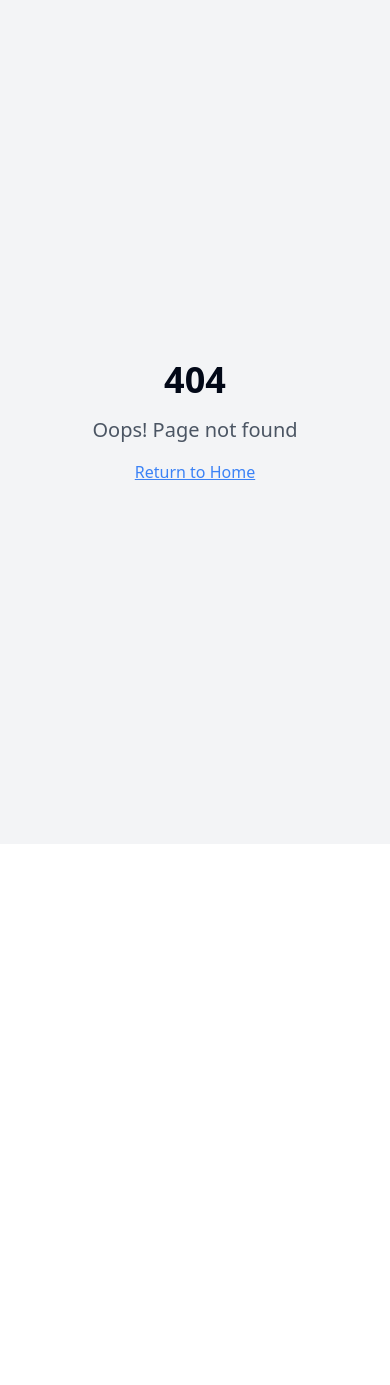
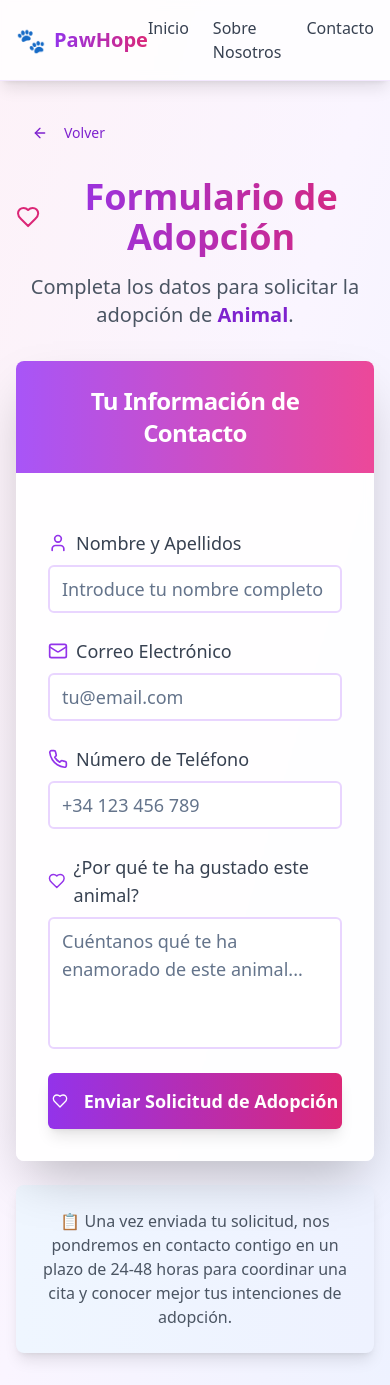
Before and after one commit to Meryn707/animal-div-reveal, a React (Vite) app: page /adoption-form in a window 390 px wide. Before the commit this address had no page. Before the commit the page ends 844 px from the top, so only its background shows below. Built offline with nearby package versions, Linux system fonts and the light colour scheme.

Commit message:
feat: Add adoption form
Implement an adoption form with styling, including name, email, phone, and reason fields.

```diff
--- a/src/App.tsx
+++ b/src/App.tsx
@@ -6,6 +6,7 @@ import { QueryClient, QueryClientProvider } from "@tanstack/react-query";
 import { BrowserRouter, Routes, Route } from "react-router-dom";
 import Index from "./pages/Index";
 import AnimalDetail from "./pages/AnimalDetail";
+import AdoptionForm from "./pages/AdoptionForm";
 import NotFound from "./pages/NotFound";
 
 const queryClient = new QueryClient();
@@ -19,6 +20,7 @@ const App = () => (
         <Routes>
           <Route path="/" element={<Index />} />
           <Route path="/animal-detail" element={<AnimalDetail />} />
+          <Route path="/adoption-form" element={<AdoptionForm />} />
           {/* ADD ALL CUSTOM ROUTES ABOVE THE CATCH-ALL "*" ROUTE */}
           <Route path="*" element={<NotFound />} />
         </Routes>
--- /dev/null
+++ b/src/pages/AdoptionForm.tsx
@@ -0,0 +1,208 @@
+
+import React, { useState } from 'react';
+import { useNavigate, useLocation } from 'react-router-dom';
+import { Card, CardContent, CardHeader, CardTitle } from '@/components/ui/card';
+import { Button } from '@/components/ui/button';
+import { Input } from '@/components/ui/input';
+import { Textarea } from '@/components/ui/textarea';
+import { Label } from '@/components/ui/label';
+import { ArrowLeft, Heart, Mail, Phone, User } from 'lucide-react';
+
+interface AnimalData {
+  idAnimal: string;
+  nombre: string;
+}
+
+const AdoptionForm = () => {
+  const navigate = useNavigate();
+  const location = useLocation();
+  const animalData: AnimalData = location.state?.animalData || { idAnimal: "1", nombre: "Animal" };
+
+  const [formData, setFormData] = useState({
+    nombre: '',
+    email: '',
+    telefono: '',
+    motivo: ''
+  });
+
+  const handleInputChange = (e: React.ChangeEvent<HTMLInputElement | HTMLTextAreaElement>) => {
+    const { name, value } = e.target;
+    setFormData(prev => ({
+      ...prev,
+      [name]: value
+    }));
+  };
+
+  const handleSubmit = (e: React.FormEvent) => {
+    e.preventDefault();
+    // Aquí enviarías los datos a tu backend
+    console.log('Datos del formulario:', {
+      idAnimal: animalData.idAnimal,
+      ...formData
+    });
+    // Por ahora solo mostramos un alert
+    alert('¡Solicitud de adopción enviada correctamente!');
+    navigate('/');
+  };
+
+  const handleGoBack = () => {
+    navigate(-1);
+  };
+
+  return (
+    <div className="min-h-screen bg-gradient-to-br from-pink-50 via-purple-50 to-indigo-50">
+      {/* Navegación */}
+      <nav className="bg-white/80 backdrop-blur-sm shadow-lg border-b border-purple-100">
+        <div className="container mx-auto px-4 py-4">
+          <div className="flex items-center justify-between">
+            <div className="flex items-center space-x-2">
+              <span className="text-2xl">🐾</span>
+              <span className="text-xl font-bold bg-gradient-to-r from-purple-600 to-pink-600 bg-clip-text text-transparent">
+                PawHope
+              </span>
+            </div>
+            <ul className="flex space-x-6">
+              <li><a href="/" className="text-gray-700 hover:text-purple-600 transition-colors">Inicio</a></li>
+              <li><a href="/about" className="text-gray-700 hover:text-purple-600 transition-colors">Sobre Nosotros</a></li>
+              <li><a href="/contact" className="text-gray-700 hover:text-purple-600 transition-colors">Contacto</a></li>
+            </ul>
+          </div>
+        </div>
+      </nav>
+
+      <div className="container mx-auto px-4 py-8">
+        {/* Botón de regreso */}
+        <Button
+          variant="ghost"
+          onClick={handleGoBack}
+          className="mb-6 text-purple-700 hover:text-purple-900 hover:bg-purple-100 transition-all duration-200"
+        >
+          <ArrowLeft className="mr-2 h-4 w-4" />
+          Volver
+        </Button>
+
+        <div className="max-w-2xl mx-auto">
+          {/* Header del formulario */}
+          <div className="text-center mb-8">
+            <div className="inline-flex items-center space-x-2 mb-4">
+              <Heart className="h-8 w-8 text-pink-600" />
+              <h1 className="text-4xl font-bold bg-gradient-to-r from-purple-600 to-pink-600 bg-clip-text text-transparent">
+                Formulario de Adopción
+              </h1>
+            </div>
+            <p className="text-xl text-gray-600">
+              Completa los datos para solicitar la adopción de{" "}
+              <span className="font-semibold text-purple-700">{animalData.nombre}</span>.
+            </p>
+          </div>
+
+          {/* Formulario */}
+          <Card className="border-0 shadow-2xl bg-white/90 backdrop-blur-sm">
+            <CardHeader className="bg-gradient-to-r from-purple-500 to-pink-500 text-white rounded-t-lg">
+              <CardTitle className="text-center text-2xl font-bold">
+                Tu Información de Contacto
+              </CardTitle>
+            </CardHeader>
+            <CardContent className="p-8">
+              <form onSubmit={handleSubmit} className="space-y-6">
+                <input type="hidden" name="idAnimal" value={animalData.idAnimal} />
+
+                {/* Nombre */}
+                <div className="space-y-2">
+                  <Label htmlFor="nombre" className="text-lg font-medium text-gray-700 flex items-center">
+                    <User className="h-5 w-5 mr-2 text-purple-600" />
+                    Nombre y Apellidos
+                  </Label>
+                  <Input
+                    type="text"
+                    id="nombre"
+                    name="nombre"
+                    value={formData.nombre}
+                    onChange={handleInputChange}
+                    required
+                    className="h-12 text-lg border-2 border-purple-200 focus:border-purple-500 transition-colors"
+                    placeholder="Introduce tu nombre completo"
+                  />
+                </div>
+
+                {/* Email */}
+                <div className="space-y-2">
+                  <Label htmlFor="email" className="text-lg font-medium text-gray-700 flex items-center">
+                    <Mail className="h-5 w-5 mr-2 text-purple-600" />
+                    Correo Electrónico
+                  </Label>
+                  <Input
+                    type="email"
+                    id="email"
+                    name="email"
+                    value={formData.email}
+                    onChange={handleInputChange}
+                    required
+                    className="h-12 text-lg border-2 border-purple-200 focus:border-purple-500 transition-colors"
+                    placeholder="tu@email.com"
+                  />
+                </div>
+
+                {/* Teléfono */}
+                <div className="space-y-2">
+                  <Label htmlFor="telefono" className="text-lg font-medium text-gray-700 flex items-center">
+                    <Phone className="h-5 w-5 mr-2 text-purple-600" />
+                    Número de Teléfono
+                  </Label>
+                  <Input
+                    type="tel"
+                    id="telefono"
+                    name="telefono"
+                    value={formData.telefono}
+                    onChange={handleInputChange}
+                    required
+                    className="h-12 text-lg border-2 border-purple-200 focus:border-purple-500 transition-colors"
+                    placeholder="+34 123 456 789"
+                  />
+                </div>
+
+                {/* Motivo */}
+                <div className="space-y-2">
+                  <Label htmlFor="motivo" className="text-lg font-medium text-gray-700 flex items-center">
+                    <Heart className="h-5 w-5 mr-2 text-purple-600" />
+                    ¿Por qué te ha gustado este animal?
+                  </Label>
+                  <Textarea
+                    id="motivo"
+                    name="motivo"
+                    value={formData.motivo}
+                    onChange={handleInputChange}
+                    required
+                    rows={4}
+                    className="text-lg border-2 border-purple-200 focus:border-purple-500 transition-colors resize-none"
+                    placeholder="Cuéntanos qué te ha enamorado de este animal..."
+                  />
+                </div>
+
+                {/* Botón de envío */}
+                <Button
+                  type="submit"
+                  className="w-full h-14 text-lg font-semibold bg-gradient-to-r from-purple-600 to-pink-600 hover:from-purple-700 hover:to-pink-700 text-white shadow-lg hover:shadow-xl transition-all duration-300 transform hover:-translate-y-1"
+                >
+                  <Heart className="mr-2 h-5 w-5" />
+                  Enviar Solicitud de Adopción
+                </Button>
+              </form>
+            </CardContent>
+          </Card>
+
+          {/* Mensaje de información */}
+          <Card className="mt-6 border-0 shadow-lg bg-gradient-to-r from-blue-50 to-indigo-50">
+            <CardContent className="p-6 text-center">
+              <p className="text-gray-600">
+                📋 Una vez enviada tu solicitud, nos pondremos en contacto contigo en un plazo de 24-48 horas para coordinar una cita y conocer mejor tus intenciones de adopción.
+              </p>
+            </CardContent>
+          </Card>
+        </div>
+      </div>
+    </div>
+  );
+};
+
+export default AdoptionForm;
--- a/src/pages/AnimalDetail.tsx
+++ b/src/pages/AnimalDetail.tsx
@@ -1,3 +1,4 @@
+
 import { ArrowLeft, Calendar, Tag, Heart } from 'lucide-react';
 import { useNavigate, useLocation } from 'react-router-dom';
 import { Card, CardContent } from '@/components/ui/card';
@@ -32,6 +33,17 @@ const AnimalDetail = () => {
 
   const handleGoBack = () => {
     navigate('/');
+  };
+
+  const handleAdopt = () => {
+    navigate('/adoption-form', {
+      state: {
+        animalData: {
+          idAnimal: animalData.id,
+          nombre: animalData.nombre
+        }
+      }
+    });
   };
 
   return (
@@ -126,6 +138,15 @@ const AnimalDetail = () => {
               </CardContent>
             </Card>
 
+            {/* Botón de adopción */}
+            <Button
+              onClick={handleAdopt}
+              className="w-full h-14 text-lg font-semibold bg-gradient-to-r from-pink-600 to-purple-600 hover:from-pink-700 hover:to-purple-700 text-white shadow-lg hover:shadow-xl transition-all duration-300 transform hover:-translate-y-1"
+            >
+              <Heart className="mr-2 h-5 w-5" />
+              ¡Quiero Adoptar a {animalData.nombre}!
+            </Button>
+
             {/* Badge decorativo */}
             <div className="flex justify-center lg:justify-start">
               <Badge variant="secondary" className="bg-gradient-to-r from-amber-100 to-orange-100 text-amber-800 border-amber-200 px-4 py-2 text-sm">
```
